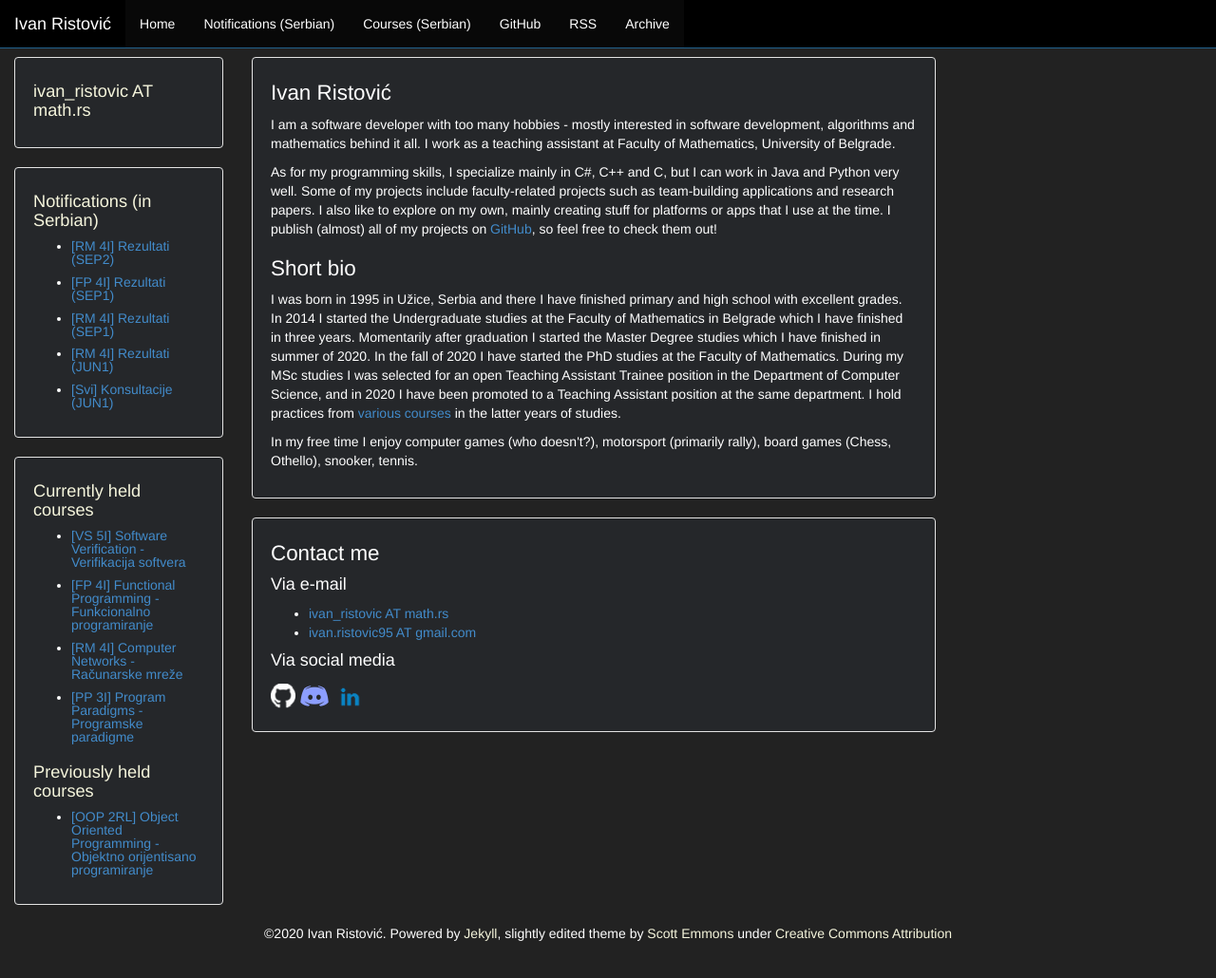
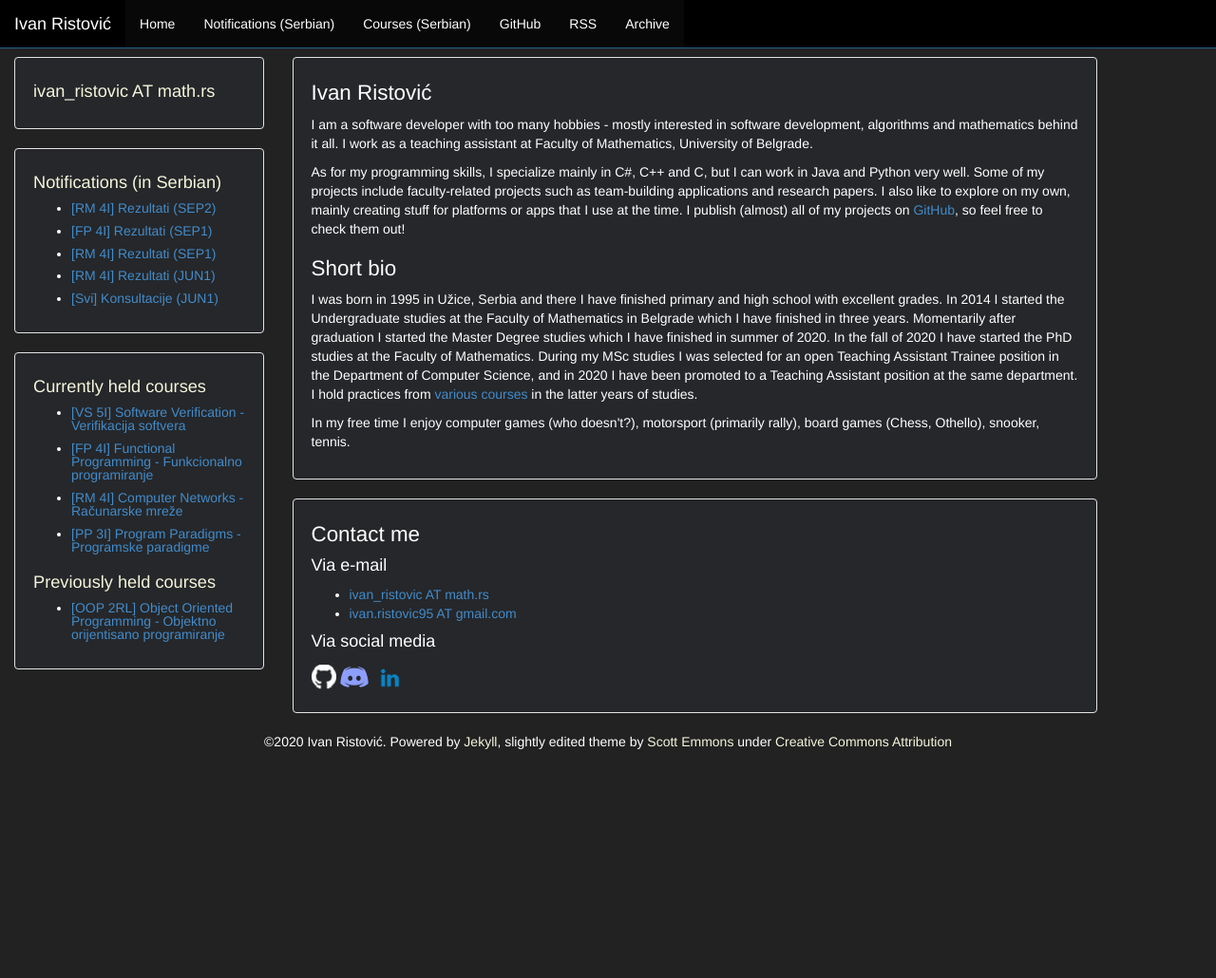
Before and after one commit to ivan-ristovic/ivan-ristovic.github.io, a Jekyll site: the page built from index.html, in a window 1280 px wide and 1063 px high. Shown: the top 1030 px of the window at 95% size. Built offline with Jekyll 4.4.1, drawn with Linux system fonts in a browser that asks for light colours.

Commit message:
[Layout] Minor experiment

```diff
--- a/css/theme.css
+++ b/css/theme.css
@@ -23,8 +23,6 @@ body {
 }
 
 .container-left {
-    max-width: 1000px;
-    margin: auto;
     margin: 0;
 }
 
```
